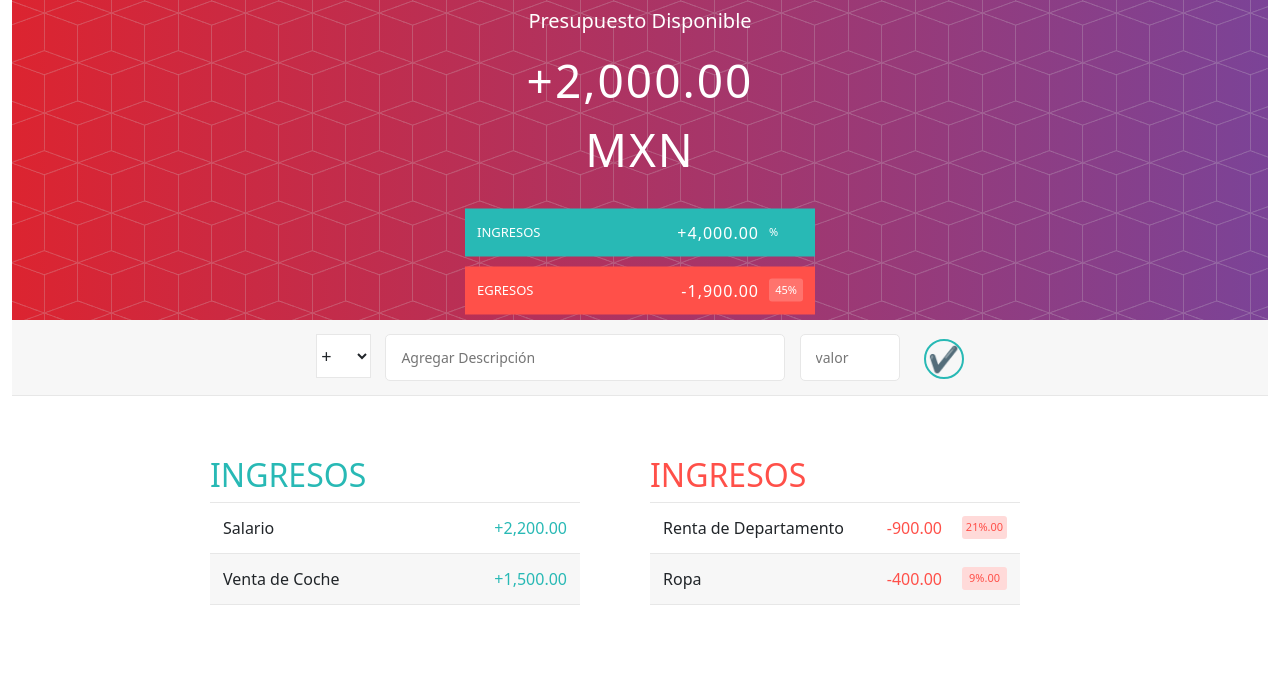
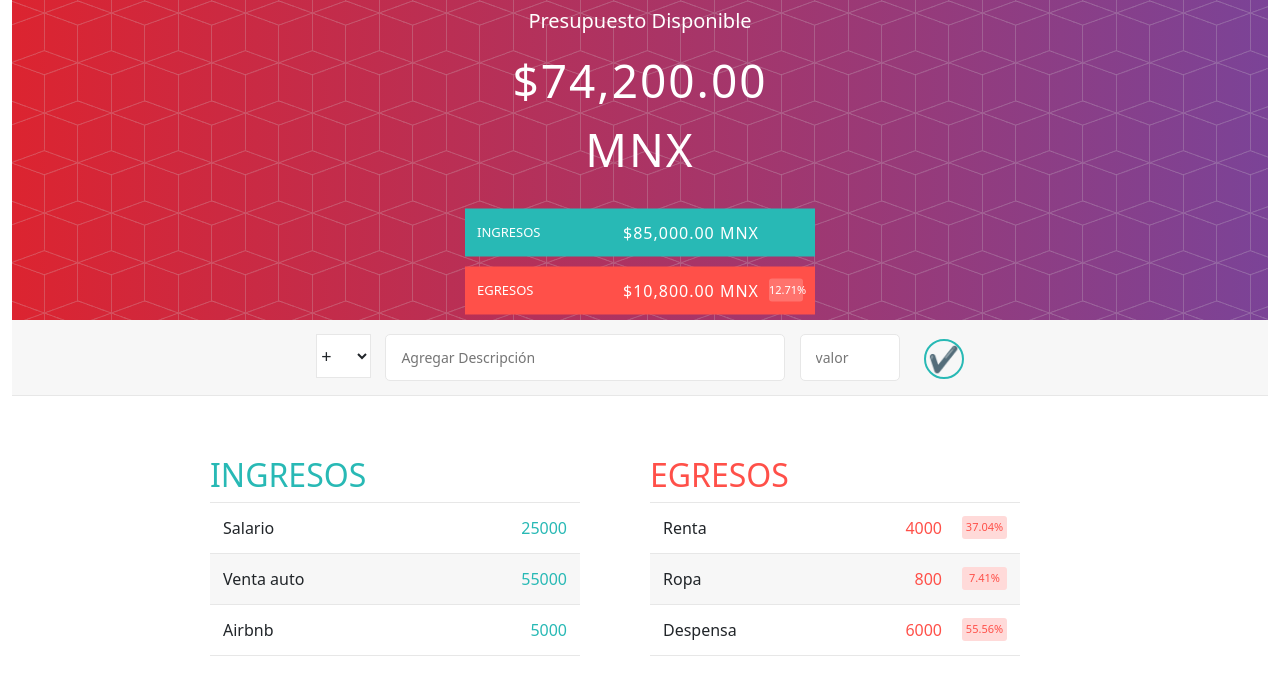
Before and after one commit to MiProgramador/proyectoRebollarJS, a plain HTML site: page index.html in a window 1280 px wide. Drawn offline with nearby package versions, Linux system fonts and the light colour scheme.

Commit message:
tercer semana

```diff
--- a/01base.html
+++ /dev/null
@@ -1,15 +0,0 @@
-<!DOCTYPE html>
-<html lang="en">
-<head>
-    <meta charset="UTF-8">
-    <meta name="viewport" content="width=device-width, initial-scale=1.0">
-    <title>Archivo base vía CDN</title>
-    <link href="https://cdn.jsdelivr.net/npm/bootstrap@5.3.7/dist/css/bootstrap.min.css" rel="stylesheet" integrity="sha384-LN+7fdVzj6u52u30Kp6M/trliBMCMKTyK833zpbD+pXdCLuTusPj697FH4R/5mcr" crossorigin="anonymous">
-    <script src="https://cdn.jsdelivr.net/npm/bootstrap@5.3.7/dist/js/bootstrap.bundle.min.js" integrity="sha384-ndDqU0Gzau9qJ1lfW4pNLlhNTkCfHzAVBReH9diLvGRem5+R9g2FzA8ZGN954O5Q" crossorigin="anonymous"></script>
-</head>
-<body>
-    <div class="container-fluid">
-        <h1> Hola mundo de bootstrap </h1>
-    </div>
-</body>
-</html>
--- a/index.html
+++ b/index.html
@@ -8,24 +8,24 @@
     <link href="https://cdn.jsdelivr.net/npm/bootstrap@5.3.7/dist/css/bootstrap.min.css" rel="stylesheet" integrity="sha384-LN+7fdVzj6u52u30Kp6M/trliBMCMKTyK833zpbD+pXdCLuTusPj697FH4R/5mcr" crossorigin="anonymous">
     <script src="https://cdn.jsdelivr.net/npm/bootstrap@5.3.7/dist/js/bootstrap.bundle.min.js" integrity="sha384-ndDqU0Gzau9qJ1lfW4pNLlhNTkCfHzAVBReH9diLvGRem5+R9g2FzA8ZGN954O5Q" crossorigin="anonymous"></script>
 </head>
-<body>
+<body onload="cargarApp()">
     <div class="container-fluid">
         <div class="cabecero">
             <div class="presupuesto">
                 <div class="presupuesto_titulo"> Presupuesto Disponible  </div>
-                <div class="presupuesto_valor"> +2,000.00 MXN</div>
+                <div class="presupuesto_valor" id="presupuesto"> +2,000.00 MXN</div>
                 <div class="presupuesto_ingreso limpiarEstilos">
                     <div class="presupuesto_ingreso--texto"> Ingresos </div>
                     <div class="derecha">
-                        <div class="presupuesto_ingreso--valor"> +4,000.00 </div>
-                        <div class="presupuesto_ingreso--porcentaje"> % </div>
+                        <div class="presupuesto_ingreso--valor" id="ingresos"> +4,000.00 </div>
+                        <div class="presupuesto_ingreso--porcentaje">  </div>
                     </div>
                 </div>
                 <div class="presupuesto_egreso limpiarEstilos">
                     <div class="presupuesto_egreso--texto"> Egresos </div>
                     <div class="derecha limpiarEstilos">
-                        <div class="presupuesto_egreso--valor"> -1,900.00 </div>
-                        <div class="presupuesto_egreso--porcentaje"> 45% </div>
+                        <div class="presupuesto_egreso--valor" id="egresos"> -1,900.00 </div>
+                        <div class="presupuesto_egreso--porcentaje" id="porcentaje"> 45% </div>
                     </div>
                 </div>
             </div>
@@ -74,7 +74,7 @@
                 </div>
             </div>
             <div class="egreso">
-                <h2 class="egreso_titulo"> Ingresos </h2>
+                <h2 class="egreso_titulo"> Egresos </h2>
                 <div id="lista-egresos">
                     <div class="elemento limpiarEstilos">
                         <div class="elemento_descripcion"> Renta de Departamento </div>
@@ -82,7 +82,7 @@
                             <div class="elemento_valor"> -900.00</div>
                             <div class="elemento_porcentaje"> 21%.00</div>
                             <div class="elemento_eliminar">
-                                <button type="button" class="elemento_eliminar--btn">
+                                <button type="button" onclick="eliminarEgreso(1)" class="elemento_eliminar--btn">
                                     <ion-icon class='close-circle-outline'></ion-icon>
                                 </button>
                             </div>
@@ -104,5 +104,9 @@
             </div>
         </div>
     </div>
+    <script src="js/Dato.js"></script>
+    <script src="js/Ingreso.js"></script>
+    <script src="js/Egreso.js"></script>
+    <script src="js/app.js"></script>
 </body>
 </html>
--- a/js/Dato.js
+++ b/js/Dato.js
@@ -0,0 +1,26 @@
+class Dato {
+  constructor(descripcion, valor) {
+    this._descripcion = descripcion;
+    this._valor = valor;
+  }
+
+  // Getter para descripción
+  get descripcion() {
+    return this._descripcion;
+  }
+
+  // Setter para descripción
+  set descripcion(nuevaDescripcion) {
+    this._descripcion = nuevaDescripcion;
+  }
+
+  // Getter para valor
+  get valor() {
+    return this._valor;
+  }
+
+  // Setter para valor
+  set valor(nuevoValor) {
+    this._valor = nuevoValor;
+  }
+}
--- a/js/Egreso.js
+++ b/js/Egreso.js
@@ -0,0 +1,13 @@
+class Egreso extends Dato {
+  static contadorEgresos = 0;
+
+  constructor(descripcion, valor) {
+    super(descripcion, valor); // Llamada al constructor del padre Dato
+    this._id = ++Egreso.contadorEgresos; // Preincremento para asegurar que inicie en 1
+  }
+
+  // Getter para el ID (solo lectura)
+  get id() {
+    return this._id;
+  }
+}
--- a/js/Ingreso.js
+++ b/js/Ingreso.js
@@ -0,0 +1,13 @@
+class Ingreso extends Dato {
+  static contadorIngresos = 0;
+
+  constructor(descripcion, valor) {
+    super(descripcion, valor); // Llamada al constructor de la clase padre
+    this._id = ++Ingreso.contadorIngresos; // Preincremento a la variable estática
+  }
+
+  // Getter para id (no se crea setter porque no se debe modificar)
+  get id() {
+    return this._id;
+  }
+}
--- a/js/app.js
+++ b/js/app.js
@@ -0,0 +1,117 @@
+// Arreglo de ingresos
+const ingresos = [
+  new Ingreso('Salario', 25000),
+  new Ingreso('Venta auto', 55000),
+  new Ingreso('Airbnb', 5000)
+];
+
+// Arreglo de egresos
+const egresos = [
+  new Egreso('Renta', 4000),
+  new Egreso('Ropa', 800),
+  new Egreso('Despensa', 6000),
+];
+
+totalIngresos = () => {
+    totalIngresos = 0
+    for (i = 0; i < ingresos.length; i++) {
+        totalIngresos = totalIngresos + ingresos[i]._valor
+    }
+    return totalIngresos
+}
+
+totalEgresos = () => {
+    totalEgresos = 0
+    for (i = 0; i < egresos.length; i++) {
+        totalEgresos = totalEgresos + egresos[i]._valor
+    }
+    return totalEgresos
+}
+
+cargarIngresos = () => {
+    let elemento = document.getElementById("lista-ingresos")
+    ingresosHTML = ""
+    for (i = 0; i < ingresos.length; i++) {
+        ingresosHTML = ingresosHTML +
+        "<div class=\"elemento limpiarEstilos\">" +
+          "<div class=\"elemento_descripcion\">" + ingresos[i]._descripcion + "</div>" +
+          "<div class=\"derecha limpiarEstilos\">" +
+            "<div class=\"elemento_valor\">" + ingresos[i]._valor+  "</div>" +
+            "<div class=\"elemento_eliminar\">" +
+              "<button type=\"button\" class=\"elemento_eliminar--btn\"" + " id=\"ingreso_" + i + "\">" +
+                "<ion-icon class=\"close-circle-outline\"></ion-icon>" +
+              "</button>" +
+            "</div>" +
+          "</div>" +
+        "</div>"
+    }
+    elemento.innerHTML = ingresosHTML;
+}
+
+cargarEgresos = () => {
+    let elemento = document.getElementById("lista-egresos")
+    let porcentaje
+    let totalE = totalEgresos
+    egresosHTML = ""
+    for (i = 0; i < egresos.length; i++) {
+        porcentaje = formatoPorcentaje(egresos[i]._valor/totalE)
+        egresosHTML = egresosHTML +
+        "<div class=\"elemento limpiarEstilos\">" +
+          "<div class=\"elemento_descripcion\">" + egresos[i]._descripcion + "</div>" +
+          "<div class=\"derecha limpiarEstilos\">" +
+            "<div class=\"elemento_valor\">" + egresos[i]._valor +  "</div>" +
+            "<div class=\"elemento_porcentaje\">" + porcentaje + "</div>" +
+            "<div class=\"elemento_eliminar\">" +
+              "<button type=\"button\" class=\"elemento_eliminar--btn\" onclick=\"eliminarEgreso(" + egresos[i]._id + ")\"" + ">" +
+                "<ion-icon class=\"close-circle-outline\"></ion-icon>" +
+              "</button>" +
+            "</div>" +
+          "</div>" +
+        "</div>"
+    }
+    elemento.innerHTML = egresosHTML;
+}
+
+formatoMoneda = valor => valor.toLocaleString('es-MX', {
+  style: 'currency',
+  currency: 'MXN',
+  minimumFractionDigits: 2
+});
+
+formatoPorcentaje = valor => valor.toLocaleString('es-MX', {
+  style: 'percent',
+  minimumFractionDigits: 2
+});
+
+cargarCabecero = () => {
+    let elemento
+    let presupuesto
+    let porcentajeEgreso
+
+    elemento = document.getElementById("presupuesto")
+    presupuesto = totalIngresos() - totalEgresos()
+    elemento.innerHTML = formatoMoneda(presupuesto) + " MNX"
+
+    elemento = document.getElementById("ingresos")
+    elemento.innerHTML = formatoMoneda(totalIngresos) + " MNX"
+
+    elemento = document.getElementById("egresos")
+    elemento.innerHTML = formatoMoneda(totalEgresos) + " MNX"
+
+    porcentajeEgreso = totalEgresos / totalIngresos
+    elemento = document.getElementById("porcentaje")
+    elemento.innerHTML =  formatoPorcentaje(porcentajeEgreso)
+}
+
+cargarApp = () => {
+  cargarCabecero()
+  cargarIngresos()
+  cargarEgresos()
+}
+
+eliminarEgreso = (id) => {
+  indiceEliminar = egresos.findIndex(Egreso => Egreso.id === id)
+  egresos.splice(indiceEliminar, 1)
+  cargarCabecero()
+  cargarEgresos()
+}
```
